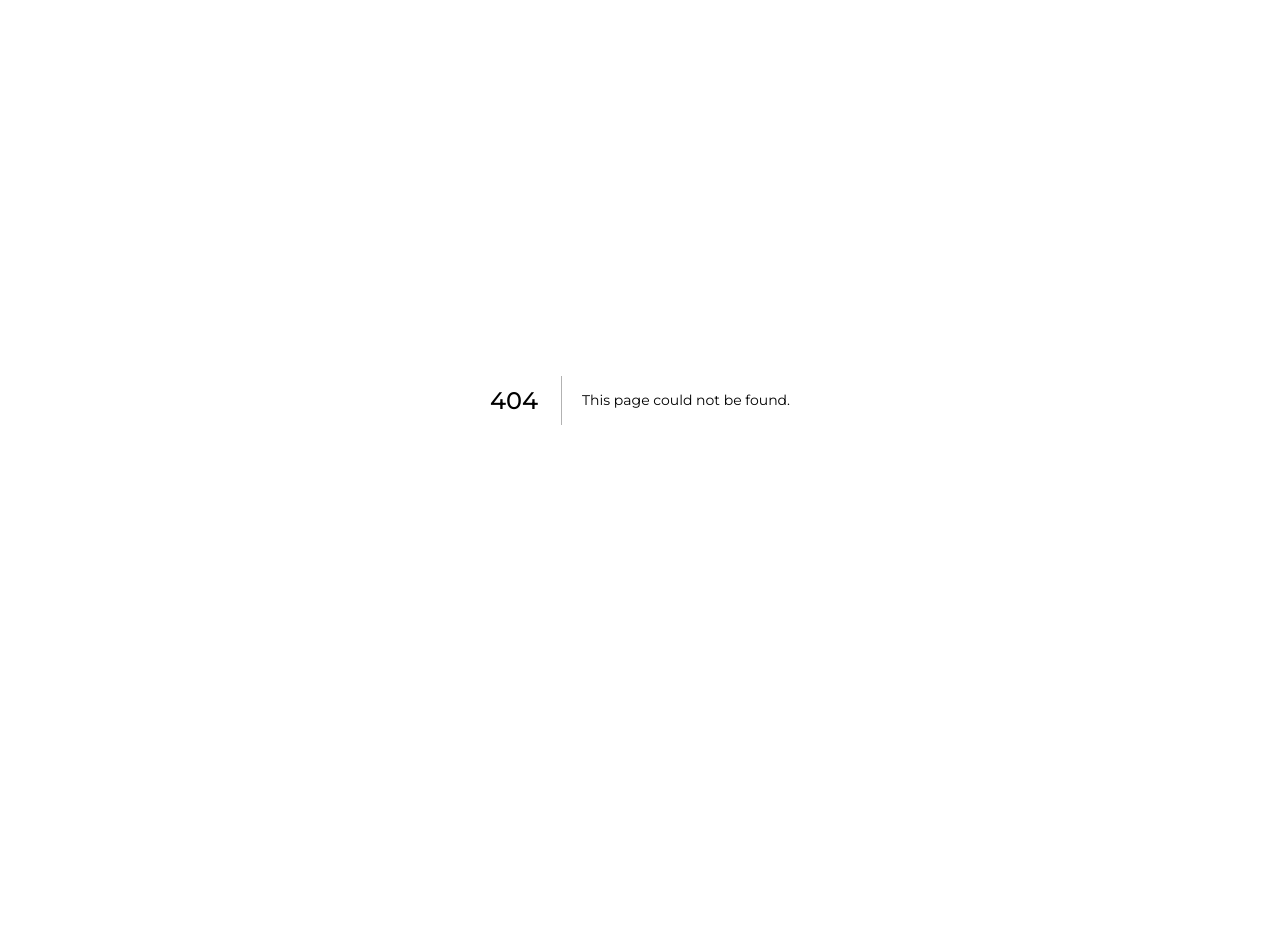
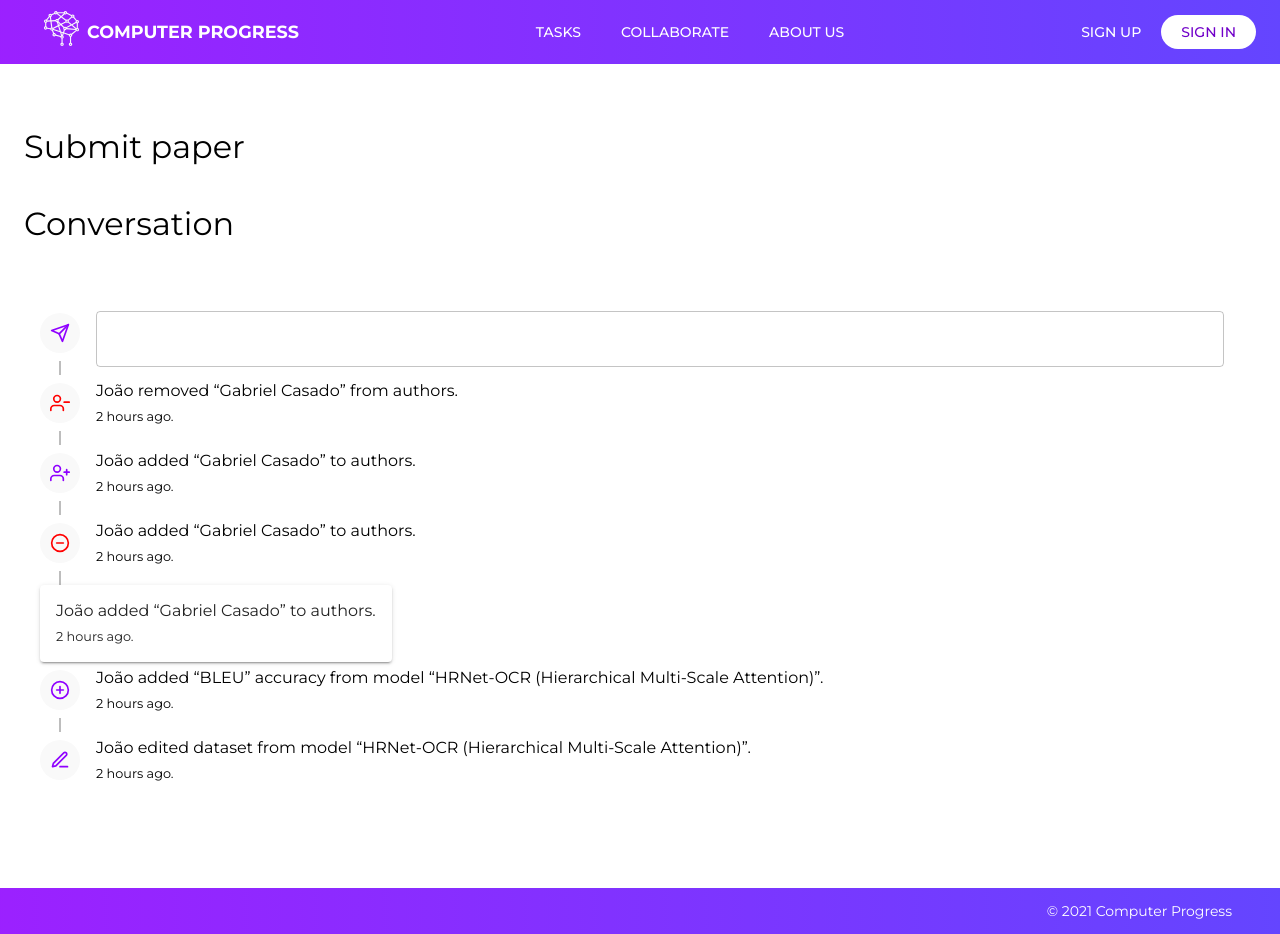
Before and after one commit to Computer-Progress/computerprogress.com, a Next.js app: page /review-paper in a window 1280 px wide. Before the commit this address had no page. Before the commit the page ends 800 px from the top, so only its background shows below. Built offline with nearby package versions, Linux system fonts and the light colour scheme.

Commit message:
Add review paper page

```diff
--- /dev/null
+++ b/components/Conversation/index.js
@@ -0,0 +1,123 @@
+import React from "react";
+import { makeStyles } from "@material-ui/core/styles";
+import Timeline from "@material-ui/lab/Timeline";
+import TimelineItem from "@material-ui/lab/TimelineItem";
+import TimelineSeparator from "@material-ui/lab/TimelineSeparator";
+import TimelineConnector from "@material-ui/lab/TimelineConnector";
+import TimelineContent from "@material-ui/lab/TimelineContent";
+import TimelineOppositeContent from "@material-ui/lab/TimelineOppositeContent";
+import TimelineDot from "@material-ui/lab/TimelineDot";
+import Typography from "@material-ui/core/Typography";
+import OutlinedInput from "@material-ui/core/OutlinedInput";
+
+import {
+  Send as SendIcon,
+  PlusCircle as PlusCircleIcon,
+  MinusCircle as MinusCircleIcon,
+  UserPlus as UserPlusIcon,
+  UserMinus as UserMinusIcon,
+  Edit3 as Edit3Icon,
+} from "react-feather";
+import { Box, Grid, Paper } from "@material-ui/core";
+
+export default function Conversation({ timeline }) {
+  return (
+    <Timeline>
+      <TimelineItem>
+        <TimelineSeparator>
+          <TimelineDot
+            elevation={0}
+            style={{
+              background: "#f9f9f9",
+              boxShadow: "none",
+              padding: "8px",
+            }}
+          >
+            <SendIcon size={20} color="#8f00ff" />
+          </TimelineDot>
+
+          <TimelineConnector />
+        </TimelineSeparator>
+        <TimelineContent>
+          <Grid container xs={12}>
+
+          </Grid>
+          <OutlinedInput fullWidth style={{ boxShadow: "10px" }} />
+        </TimelineContent>
+      </TimelineItem>
+
+      {timeline.map((item, index) => (
+        <TimelineItem>
+          {item.type === "comment" ? (
+            <>
+              <TimelineSeparator>
+                <Paper elevation={2}>
+                  <Box p={2}>
+                    <Typography variant="h4" noWrap>
+                      {item.content}
+                    </Typography>
+
+                    <Box mt={1}>
+                      <Typography variant="h5" noWrap>
+                        {item.date}.
+                      </Typography>
+                    </Box>
+                  </Box>
+                </Paper>
+
+                {index < timeline.length - 1 && <TimelineConnector />}
+              </TimelineSeparator>
+            </>
+          ) : (
+            <>
+              <TimelineSeparator>
+                <TimelineDot
+                  elevation={0}
+                  style={{
+                    background: "#f9f9f9",
+                    boxShadow: "none",
+                    padding: "8px",
+                  }}
+                >
+                  <TimelineSeparatorIcon type={item.type} />
+                </TimelineDot>
+
+                {index < timeline.length - 1 && <TimelineConnector />}
+              </TimelineSeparator>
+
+              <TimelineContent>
+                <Typography variant="h4">{item.content}</Typography>
+
+                <Box mt={1}>
+                  <Typography variant="h5">{item.date}.</Typography>
+                </Box>
+              </TimelineContent>
+            </>
+          )}
+        </TimelineItem>
+      ))}
+    </Timeline>
+  );
+}
+
+function TimelineSeparatorIcon({ type }) {
+  switch (type) {
+    case "add":
+      return <PlusCircleIcon size={20} color="#8f00ff" />;
+
+    case "remove":
+      return <MinusCircleIcon size={20} color="red" />;
+
+    case "edit":
+      return <Edit3Icon size={20} color="#8f00ff" />;
+
+    case "add-author":
+      return <UserPlusIcon size={20} color="#8f00ff" />;
+
+    case "remove-author":
+      return <UserMinusIcon size={20} color="red" />;
+
+    default:
+      return <PlusCircleIcon color="#8f00ff" />;
+  }
+}
--- /dev/null
+++ b/components/Conversation/styles.js
@@ -0,0 +1 @@
+import styled from "styled-components";
--- /dev/null
+++ b/components/TimelineItem/index.js
@@ -0,0 +1,60 @@
+import TimelineSeparator from "@material-ui/lab/TimelineSeparator";
+import TimelineConnector from "@material-ui/lab/TimelineConnector";
+import TimelineContent from "@material-ui/lab/TimelineContent";
+import TimelineOppositeContent from "@material-ui/lab/TimelineOppositeContent";
+import TimelineDot from "@material-ui/lab/TimelineDot";
+import Typography from "@material-ui/core/Typography";
+import { Box, Paper } from "@material-ui/core";
+
+import {
+  PlusCircle as PlusCircleIcon,
+  MinusCircle as MinusCircleIcon,
+  UserPlus as UserPlusIcon,
+  UserMinus as UserMinusIcon,
+  Edit3 as Edit3Icon,
+} from "react-feather";
+
+export default function TimelineItem({ item, disableConnector }) {
+  console.log(item, disableConnector);
+  return (
+    <TimelineItem>
+      <TimelineSeparator>
+        <TimelineDot>
+          <TimelineSeparatorIcon type={item.type} />
+        </TimelineDot>
+
+        {!disableConnector && <TimelineConnector />}
+      </TimelineSeparator>
+
+      <TimelineContent>
+        <Typography variant="h3">
+          João added “Gabriel Casado” to authors.
+        </Typography>
+
+        <Typography variant="h4">1 hour ago.</Typography>
+      </TimelineContent>
+    </TimelineItem>
+  );
+}
+
+function TimelineSeparatorIcon({ type }) {
+  switch (type) {
+    case "add":
+      return <PlusCircleIcon color="purple" />;
+
+    case "remove":
+      return <MinusCircleIcon color="red" />;
+
+    case "edit":
+      return <Edit3Icon color="purple" />;
+
+    case "add-author":
+      return <UserPlusIcon color="purple" />;
+
+    case "remove-author":
+      return <UserMinusIcon color="red" />;
+
+    default:
+      return <PlusCircleIcon color="purple" />;
+  }
+}
--- /dev/null
+++ b/containers/ReviewPaper/index.js
@@ -0,0 +1,76 @@
+import { ThemeProvider } from "@material-ui/core/styles";
+import { MuiTheme } from "../../styles/theme";
+
+import PageTemplate from "../../components/PageTemplate";
+import PaperInformation from "../../components/PaperInformation";
+import ModelInformation from "../../components/ModelInformation";
+import Conversation from "../../components/Conversation";
+
+import { Box, Grid, Typography } from "@material-ui/core/";
+
+const timeline = [
+  {
+    type: "remove-author",
+    content: "João removed “Gabriel Casado” from authors.",
+    date: "2 hours ago",
+  },
+  {
+    type: "add-author",
+    content: "João added “Gabriel Casado” to authors.",
+    date: "2 hours ago",
+  },
+  {
+    type: "remove",
+    content: "João added “Gabriel Casado” to authors.",
+    date: "2 hours ago",
+  },
+  {
+    type: "comment",
+    content: "João added “Gabriel Casado” to authors.",
+    date: "2 hours ago",
+  },
+  {
+    type: "add",
+    content:
+      "João added “BLEU” accuracy from model “HRNet-OCR (Hierarchical Multi-Scale Attention)”.",
+    date: "2 hours ago",
+  },
+  {
+    type: "edit",
+    content:
+      "João edited dataset from model “HRNet-OCR (Hierarchical Multi-Scale Attention)”.",
+    date: "2 hours ago",
+  },
+];
+
+export default function ReviewPaper() {
+  return (
+    <ThemeProvider theme={MuiTheme}>
+      <PageTemplate>
+        <Box py={8}>
+          <Grid container spacing={5}>
+            <Grid item xs={12}>
+              <Typography variant="h1">Submit paper</Typography>
+            </Grid>
+
+            {/* <Grid item xs={12}>
+              <PaperInformation />
+            </Grid>
+
+            <Grid item xs={12}>
+              <ModelInformation />
+            </Grid> */}
+
+            <Grid item xs={12}>
+              <Typography variant="h1">Conversation</Typography>
+            </Grid>
+
+            <Grid item xs={12}>
+              <Conversation timeline={timeline} />
+            </Grid>
+          </Grid>
+        </Box>
+      </PageTemplate>
+    </ThemeProvider>
+  );
+}
--- /dev/null
+++ b/pages/review-paper.js
@@ -0,0 +1 @@
+export { default } from "../containers/ReviewPaper";
--- a/styles/theme.js
+++ b/styles/theme.js
@@ -20,6 +20,15 @@ export default {
 };
 
 export const MuiTheme = createTheme({
+  overrides: {
+    MuiTimelineItem: {
+      missingOppositeContent: {
+        "&:before": {
+          display: "none",
+        },
+      },
+    },
+  },
   typography: {
     fontFamily: ['"Montserrat"', "sans-serif"].join(","),
     h1: {
@@ -28,7 +37,7 @@ export const MuiTheme = createTheme({
     },
     h2: {
       fontSize: "1.8rem",
-      fontWeight: 500
+      fontWeight: 500,
     },
     h3: {
       fontSize: "1.3rem",
@@ -36,7 +45,11 @@ export const MuiTheme = createTheme({
     },
     h4: {
       fontSize: "1rem",
-      fontWeight: 500,
+      fontWeight: 300,
+    },
+    h5: {
+      fontSize: "0.8rem",
+      fontWeight: 300,
     },
     h6: {
       fontSize: "1.1rem",
```
Also changed, not shown: components/TimelineItemComment/index.js (added, +30 -0 lines), components/TimelineItem/styles.js (added), components/TimelineItemComment/styles.js (added), containers/ReviewPaper/styles.js (added).
